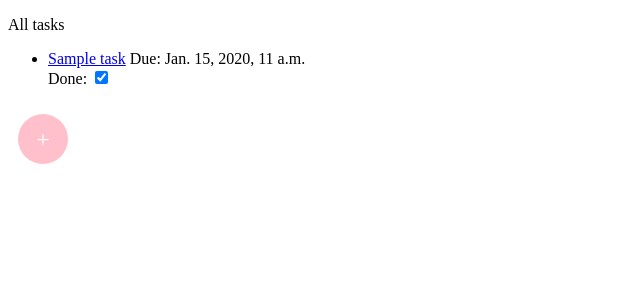
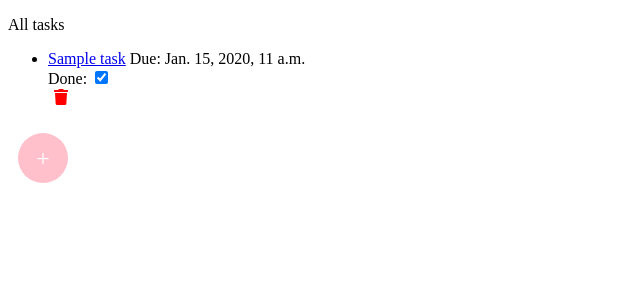
Before and after one commit to IgnacioGarcia198/My-Task-Manager-Django, a Django app: page /task-manager/all_tasks/ in a window 1280 px wide. Shown: the top 300 px of the page, without its empty margins (0-640 px from the left). Run offline with Django 5.2, Linux system fonts and the light colour scheme; tables that the repository leaves empty hold one stand-in row (values such as "Sample post").

Commit message:
Delete task in list

```diff
--- a/TaskManagerApp/static/TaskManagerApp/css/styles.css
+++ b/TaskManagerApp/static/TaskManagerApp/css/styles.css
@@ -17,3 +17,14 @@
 .round-button:hover {
     background-color: #ff99cc; /* Lighter pink on hover */
 }
+
+.delete-btn {
+    border: none;
+    background: none;
+    color: red;
+    cursor: pointer;
+}
+
+.delete-btn i {
+    font-size: 1.2em;  /* Adjust size as needed */
+}
--- a/TaskManagerApp/templates/TaskManagerApp/all_tasks.html
+++ b/TaskManagerApp/templates/TaskManagerApp/all_tasks.html
@@ -4,6 +4,7 @@
 <head>
     <title>All Tasks</title>
     <link rel="stylesheet" type="text/css" href="{% static 'css/styles.css' %}">
+    <link rel="stylesheet" href="https://cdnjs.cloudflare.com/ajax/libs/font-awesome/5.15.3/css/all.min.css">
 </head>
 <body>
     {% if task_list %}
@@ -18,6 +19,10 @@
                         <label for="is_done_{{ task.id }}">Done:</label>
                         <input type="checkbox" name="is_done" onchange="this.form.submit()" {% if task.is_done %}checked{% endif %}>
                     </form>
+                    <form method="post" action="{% url 'task_manager:delete_task_in_list' task.id %}" style="display: inline;">
+                        {% csrf_token %}
+                        <button type="submit" class="delete-btn" title="Delete Task"><i class="fas fa-trash"></i></button>
+                    </form>
                 </li>
             {% endfor %}
         </ul>
--- a/TaskManagerApp/urls.py
+++ b/TaskManagerApp/urls.py
@@ -24,4 +24,5 @@
     path("all_tasks/", views.all_tasks, name="all_tasks"),
     path("create_task", views.create_task, name="create_task"),
     path("toggle_task_done_in_list<int:task_id>", views.toggle_task_done_in_list, name="toggle_task_done_in_list"),
+    path('delete_task_in_list/<int:task_id>', views.delete_task_in_list, name='delete_task_in_list'),
 ]
--- a/TaskManagerApp/views.py
+++ b/TaskManagerApp/views.py
@@ -34,6 +34,11 @@
 
 def toggle_task_done_in_list(request, task_id):
     task = Task.objects.get(pk=task_id)
-    task.is_done = not task.is_done  # Toggle the completion status
+    task.is_done = not task.is_done
     task.save()
-    return redirect('task_manager:all_tasks')  # Redirect back to the tasks list page
+    return redirect('task_manager:all_tasks')
+
+def delete_task_in_list(request, task_id):
+    task = Task.objects.get(pk=task_id)
+    task.delete()
+    return redirect('task_manager:all_tasks')
```
